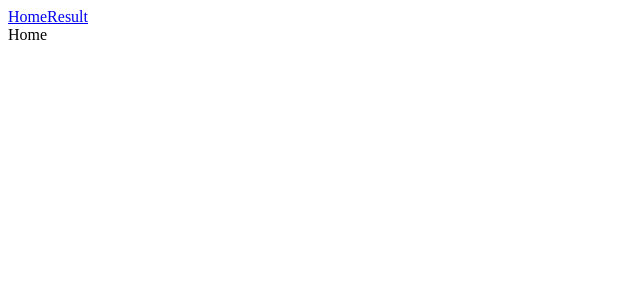
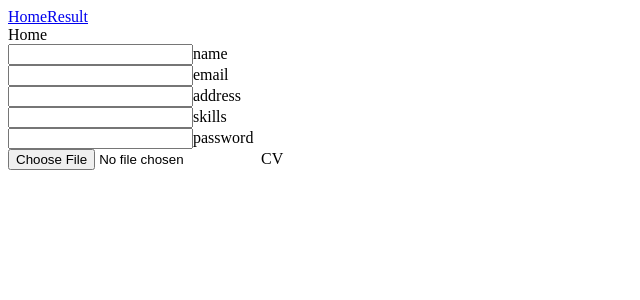
Before and after one commit to M-Hafez22/dynamic-form-react, a React (Vite) app: page /#/ in a window 1280 px wide. Shown: the top 300 px of the page, without its empty margins (0-640 px from the left). Built offline with nearby package versions, Linux system fonts and the light colour scheme.

Commit message:
Add  the form

```diff
--- a/src/components/Home.jsx
+++ b/src/components/Home.jsx
@@ -1,8 +1,12 @@
-import React from 'react'
+import React from "react"
+import Form from "./form/Form"
 
 function Home() {
   return (
-    <div>Home</div>
+    <div>
+        Home
+      <Form />
+    </div>
   )
 }
 
--- /dev/null
+++ b/src/components/form/Field.jsx
@@ -0,0 +1,34 @@
+import React, { useState, useContext } from "react"
+import { UserInputContext } from "../../contexts/userInput"
+
+export default function Form({ type, text}) {
+  const [{ formItems }, setFormItems] = useContext(UserInputContext)
+
+  const [value, SetValue] = useState("")
+
+  const changeState = event => {
+      SetValue(event.target.value)
+      const newFormItems = formItems.map(item => item.name === text ? {...item, value : event.target.value} : item)
+      setFormItems([...newFormItems])
+  }
+
+  return (
+    <div className="input">
+      <input
+        type={type}
+        value={value}
+        onChange={changeState}
+        name={text}
+        id={type}
+        autoComplete='off'
+        required
+      />
+      <label
+        // Show unvalid values
+        style={value.length > 0 ? { top: 0 } : { top: "" }}
+      >
+        {text}
+      </label>
+    </div>
+  )
+}
--- /dev/null
+++ b/src/components/form/Form.jsx
@@ -0,0 +1,18 @@
+import React, { useContext } from "react"
+import Feild from "./Field"
+import { UserInputContext } from "../../contexts/userInput"
+
+export default function Form() {
+  const [{ formItems }, setFormItems] = useContext(UserInputContext)
+  const feilds = formItems.map(
+    (item, i) =>
+      item.type &&
+      item.name && <Feild type={item.type} key={item.name} text={item.name} />
+  )
+
+  return (
+    <form className="form">
+      {feilds}
+    </form>
+  )
+}
```
